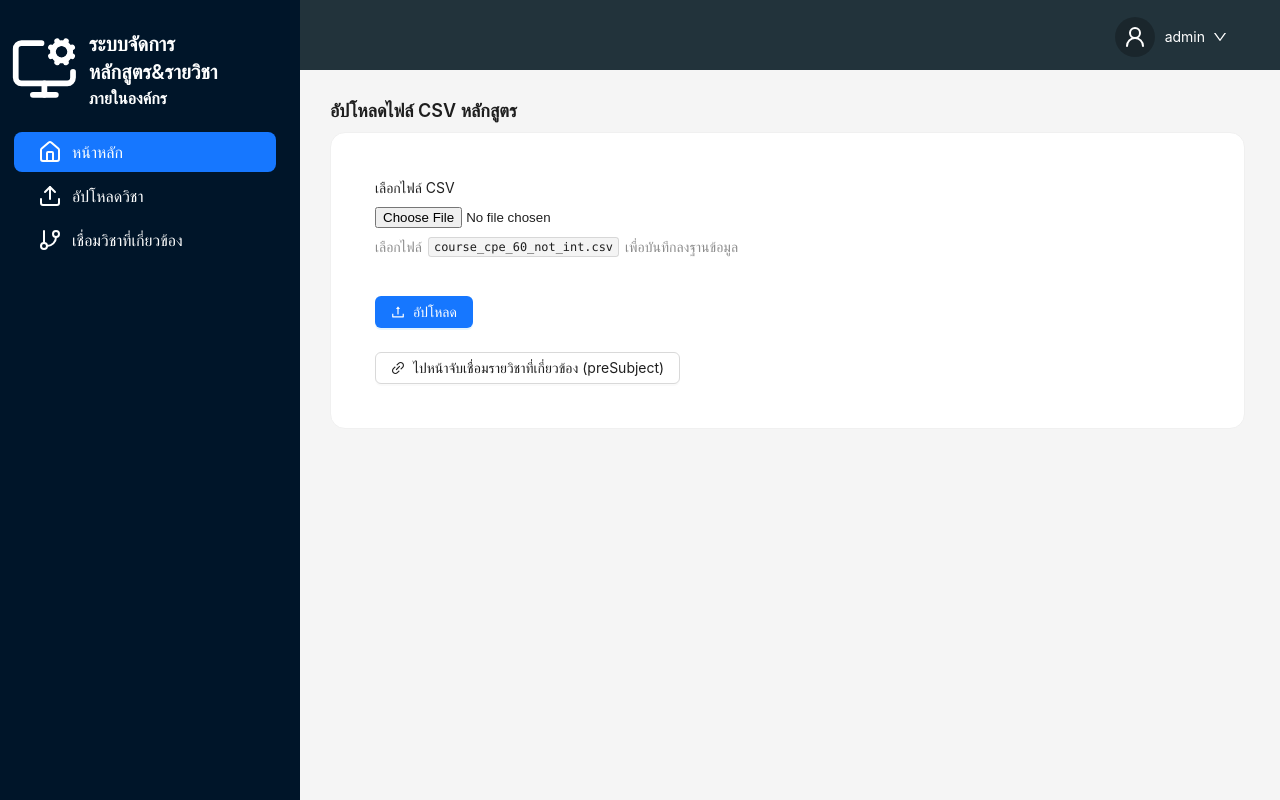
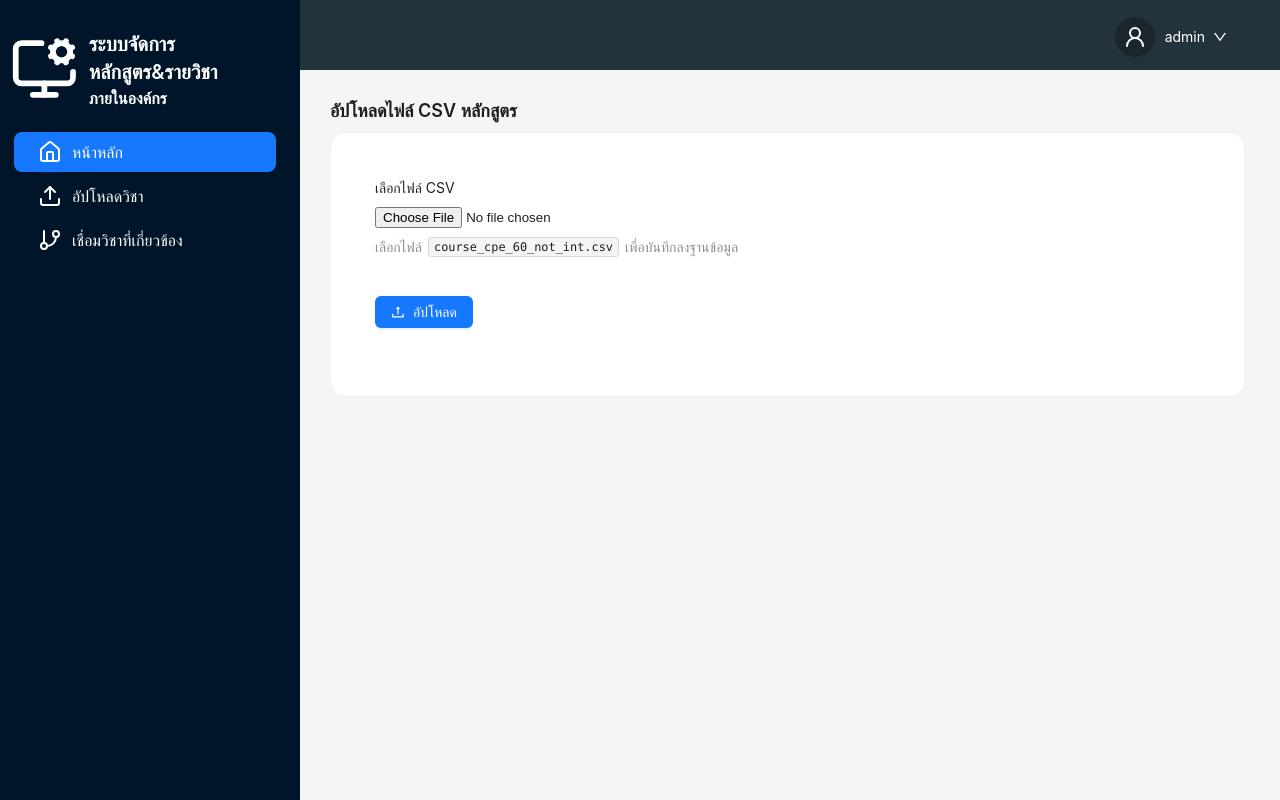
Before and after one commit to Guntaphon-si/G5-Course-Subject, a Next.js app: page /pageUpload in a window 1280 px wide. Built offline with nearby package versions, Linux system fonts and the light colour scheme.

Commit message:
เอาปุ่มออก

```diff
--- a/src/app/pageUpload/page.tsx
+++ b/src/app/pageUpload/page.tsx
@@ -87,11 +87,7 @@ export default function HomePage() {
             <Paragraph style={{ marginTop: 12 }}>{message}</Paragraph>
           )}
 
-          <div style={{ marginTop: 16 }}>
-            <Link href="/pre-subject">
-              <Button icon={<LinkOutlined />}>ไปหน้าจับเชื่อมรายวิชาที่เกี่ยวข้อง (preSubject)</Button>
-            </Link>
-          </div>
+
         </Card>
       </Space>
     </div>
```
